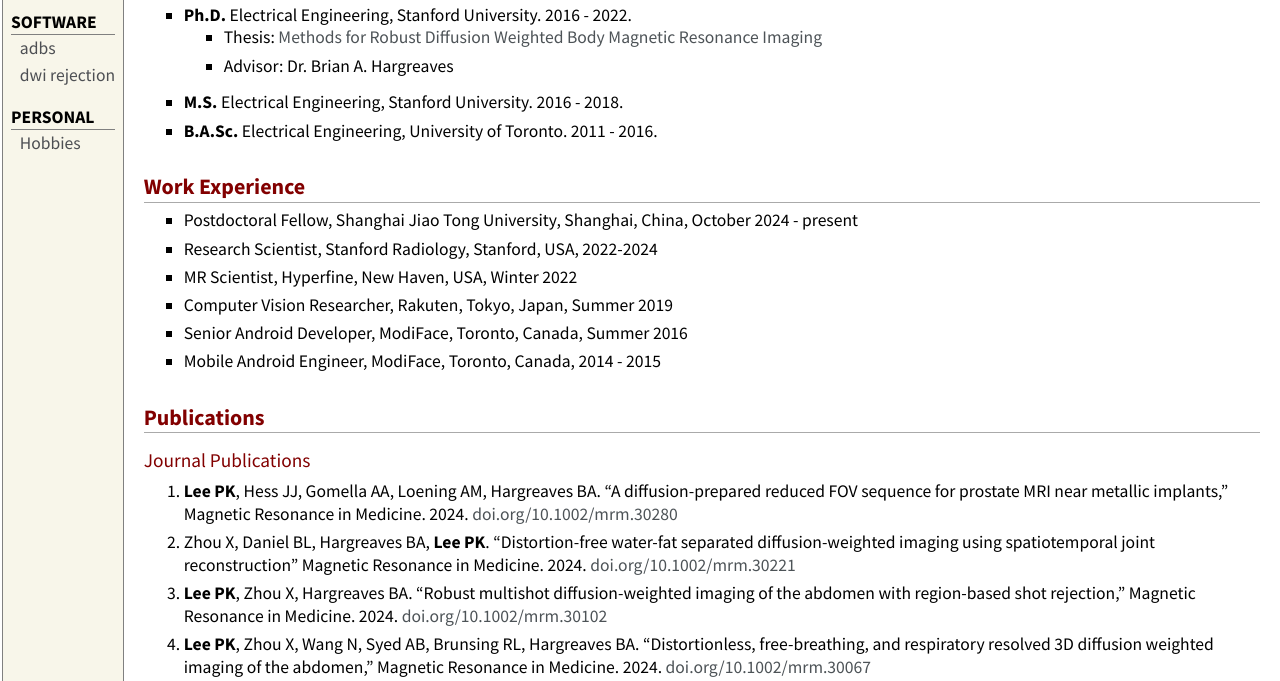
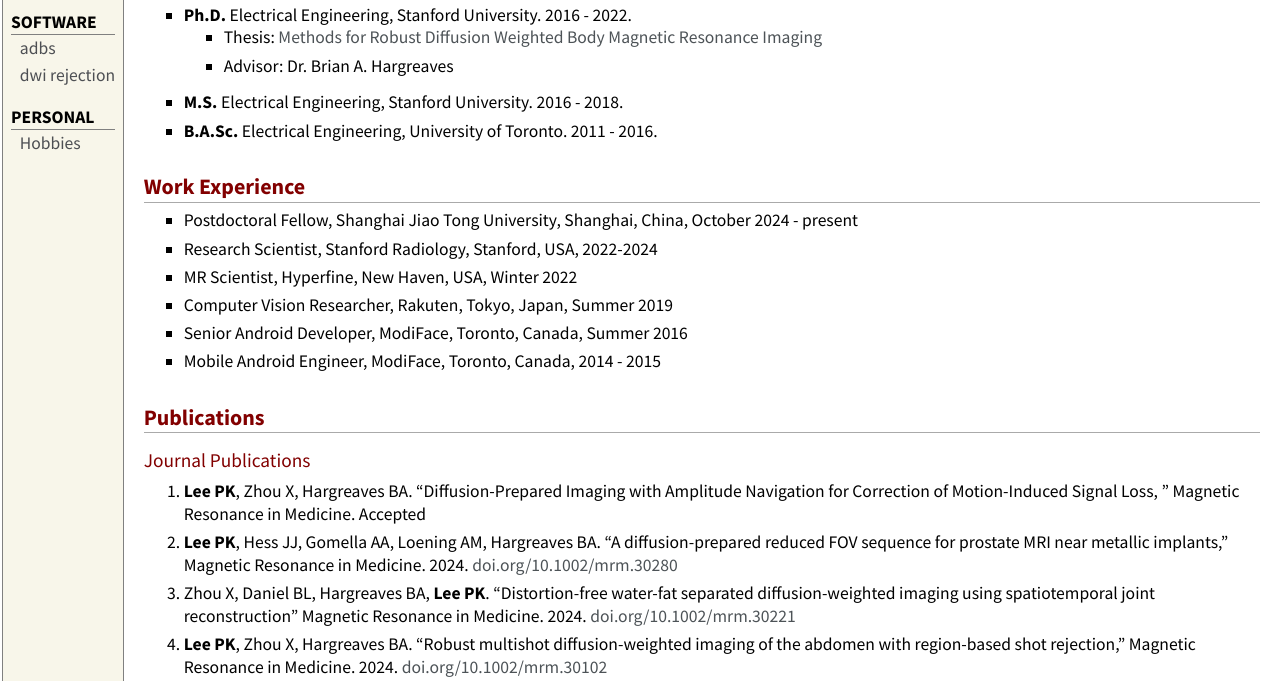
Before and after one commit to ecat/ecat.github.io, a plain HTML site: page biography.html in a window 1280 px wide. Shown: the part 114-795 px from the top of the page. Drawn offline with Linux system fonts and the light colour scheme.

Commit message:
Update biography.html

```diff
--- a/biography.html
+++ b/biography.html
@@ -65,6 +65,8 @@
 <h2>Publications</h2>
 <h3>Journal Publications</h3>
 <ol>
+<li><p><b>Lee PK</b>, Zhou X, Hargreaves BA. &ldquo;Diffusion-Prepared Imaging with Amplitude Navigation for Correction of Motion-Induced Signal Loss, &rdquo; Magnetic Resonance in Medicine. Accepted</p>
+</li>
 <li><p><b>Lee PK</b>, Hess JJ, Gomella AA, Loening AM, Hargreaves BA. &ldquo;A diffusion-prepared reduced FOV sequence for prostate MRI near metallic implants,&rdquo; Magnetic Resonance in Medicine. 2024. <a href="https://doi.org/10.1002/mrm.30280">doi.org/10.1002/mrm.30280</a></p>
 </li>
 <li><p>Zhou X, Daniel BL, Hargreaves BA, <b>Lee PK</b>. &ldquo;Distortion-free water-fat separated diffusion-weighted imaging using spatiotemporal joint reconstruction&rdquo; Magnetic Resonance in Medicine. 2024. <a href="https://doi.org/10.1002/mrm.30221">doi.org/10.1002/mrm.30221</a></p>
```
